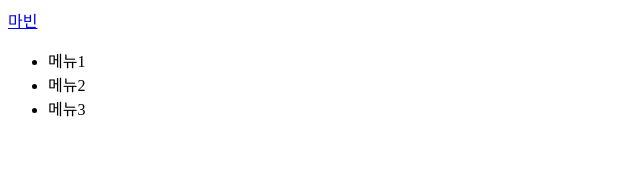
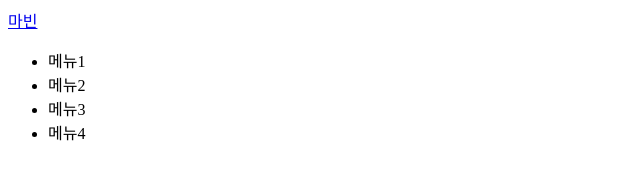
Before and after one commit to youngwanho/ScrollHeaderHide, a plain HTML site: page index.html in a window 1280 px wide. Shown: the full height of the page, 0-640 px from the left. Drawn offline with Linux system fonts and the light colour scheme.

Commit message:
헤더 테스트 커밋

```diff
--- a/index.html
+++ b/index.html
@@ -13,6 +13,7 @@
                 <li>메뉴1</li>
                 <li>메뉴2</li>
                 <li>메뉴3</li>
+                <li>메뉴4</li>
             </ul>
         </nav>
     </header>
```
